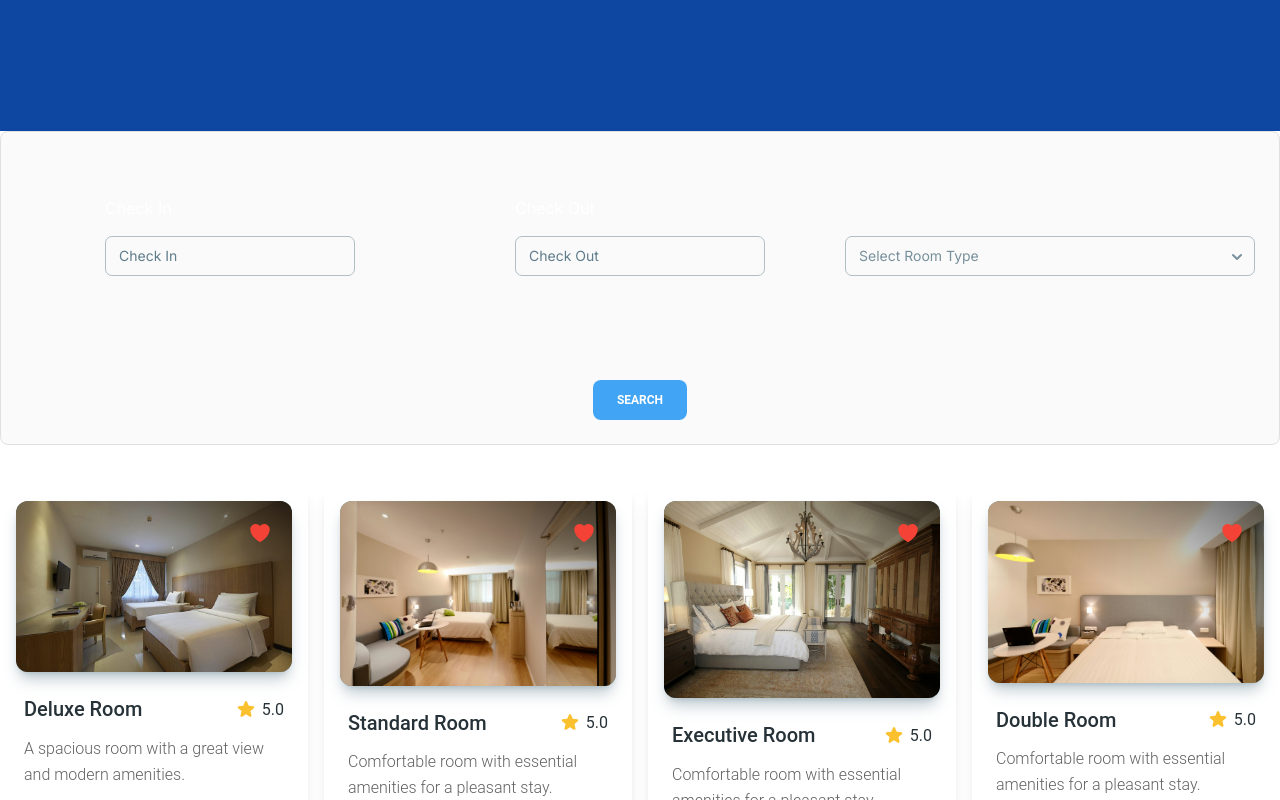
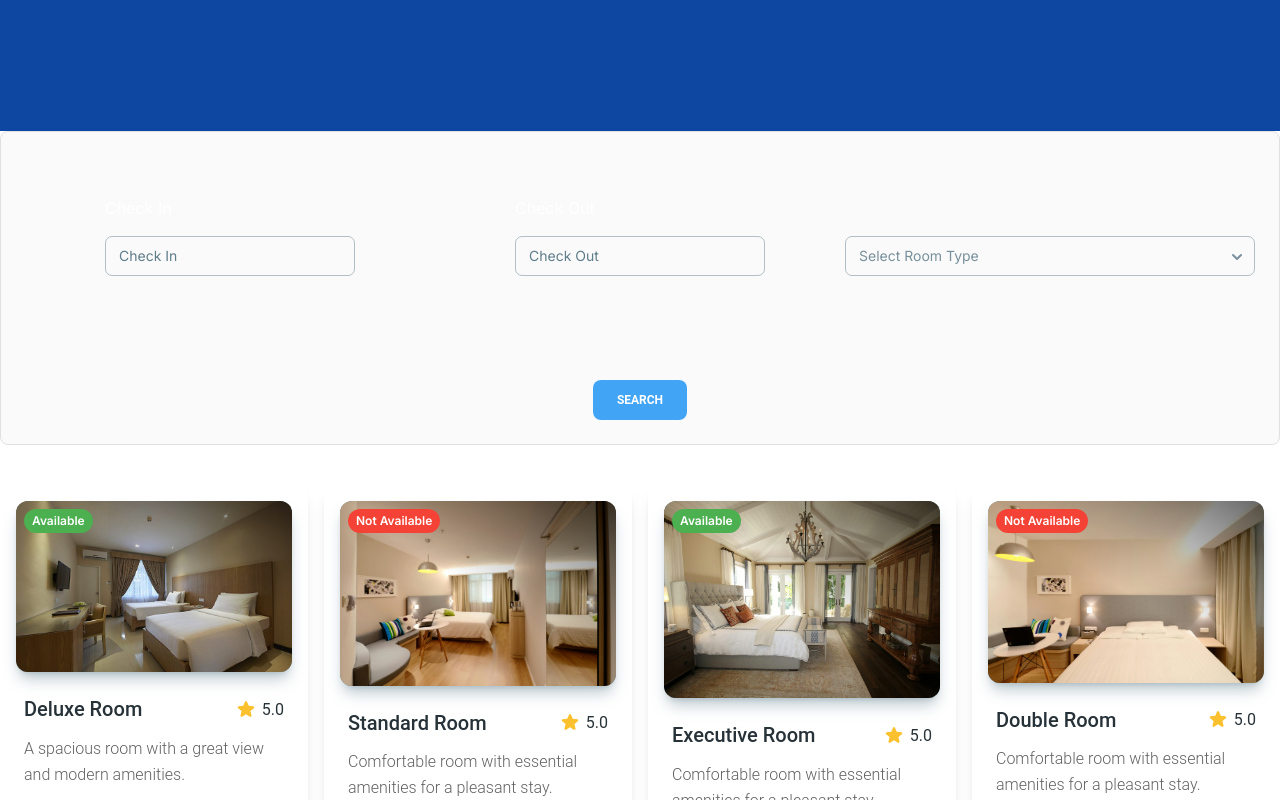
Before and after one commit to Group-Project-BIT/hotel-booking-system-ui, a Next.js app: page / in a window 1280 px wide. Both pictures are taken after typing "Sample", "Sample" into the empty fields and a click on the button "SEARCH". Shown: the part 490-1290 px from the top of the page. Built offline with nearby package versions, Linux system fonts and the light colour scheme.

Commit message:
Search+ Card+ADMIN

```diff
--- a/src/components/Card.jsx
+++ b/src/components/Card.jsx
@@ -1,3 +1,4 @@
+import React from 'react';
 import {
   Card,
   CardHeader,
@@ -6,10 +7,9 @@ import {
   Typography,
   Button,
   Tooltip,
-  IconButton,
 } from "@material-tailwind/react";
 
-export function BookingCard({ title, description, imageSrc }) {
+export function BookingCard({ title, description, imageSrc, isAvailable }) {
   return (
     <Card className="w-full max-w-[26rem] shadow-lg">
       <CardHeader floated={false} color="blue-gray">
@@ -18,21 +18,11 @@ export function BookingCard({ title, description, imageSrc }) {
           alt={title}
         />
         <div className="to-bg-black-10 absolute inset-0 h-full w-full bg-gradient-to-tr from-transparent via-transparent to-black/60 " />
-        <IconButton
-          size="sm"
-          color="red"
-          variant="text"
-          className="!absolute top-4 right-4 rounded-full"
-        >
-          <svg
-            xmlns="http://www.w3.org/2000/svg"
-            viewBox="0 0 24 24"
-            fill="currentColor"
-            className="h-6 w-6"
-          >
-            <path d="M11.645 20.91l-.007-.003-.022-.012a15.247 15.247 0 01-.383-.218 25.18 25.18 0 01-4.244-3.17C4.688 15.36 2.25 12.174 2.25 8.25 2.25 5.322 4.714 3 7.688 3A5.5 5.5 0 0112 5.052 5.5 5.5 0 0116.313 3c2.973 0 5.437 2.322 5.437 5.25 0 3.925-2.438 7.111-4.739 9.256a25.175 25.175 0 01-4.244 3.17 15.247 15.247 0 01-.383.219l-.022.012-.007.004-.003.001a.752.752 0 01-.704 0l-.003-.001z" />
-          </svg>
-        </IconButton>
+        {isAvailable ? (
+          <span className="bg-green-500 text-white text-xs font-semibold rounded-full px-2 py-1 absolute top-2 left-2">Available</span>
+        ) : (
+          <span className="bg-red-500 text-white text-xs font-semibold rounded-full px-2 py-1 absolute top-2 left-2">Not Available</span>
+        )}
       </CardHeader>
       <CardBody>
         <div className="mb-3 flex items-center justify-between">
@@ -90,7 +80,8 @@ export function BookingCard({ title, description, imageSrc }) {
               >
                 <path
                   fillRule="evenodd"
-                  d="M1.371 8.143c5.858-5.857 15.356-5.857 21.213 0a.75.75 0 010 1.061l-.53.53a.75.75 0 01-1.06 0c-4.98-4.979-13.053-4.979-18.032 0a.75.75 0 01-1.06 0l-.53-.53a.75.75 0 010-1.06zm3.182 3.182c4.1-4.1 10.749-4.1 14.85 0a.75.75 0 010 1.061l-.53.53a.75.75 0 01-1.062 0 8.25 8.25 0 00-11.667 0 .75.75 0 01-1.06 0l-.53-.53a.75.75 0 010-1.06zm3.204 3.182a6 6 0 018.486 0 .75.75 0 010 1.061l-.53.53a.75.75 0 01-1.061 0 3.75 3.75 0 00-5.304 0 .75.75 0 01-1.06 0l-.53-.53a.75.75 0 010-1.06zm3.182 3.182a1.5 1.5 0 012.122 0 .75.75 0 010 1.061l-.53.53a.75.75 0 01-1.061 0l-.53-.53a.75.75 0 010-1.06z"
+                  d="M1.371 8.143c5.858-5.857 15.356-5.857 21.213 0a.75.75 0 010 1.061l-.53.53a.75.75 0 01-1.06 0c-4.98-4.979-13.053-4.979-18.032 0a.75.75 0 01-1.06 0l-.53-.53a.75.75 0 010-1.06zm3.182 3.182c4.1-4.1 10.749-4.1 14.85 0a.75.75 0 010 1.061l-.53.53a.75.75 0 01-1.062 0 8.25
+                  <8.25 0 00-11.667 0 .75.75 0 01-1.06 0l-.53-.53a.75.75 0 010-1.06zm3.204 3.182a6 6 0 018.486 0 .75.75 0 010 1.061l-.53.53a.75.75 0 01-1.061 0 3.75 3.75 0 00-5.304 0 .75.75 0 01-1.06 0l-.53-.53a.75.75 0 010-1.06zm3.182 3.182a1.5 1.5 0 012.122 0 .75.75 0 010 1.061l-.53.53a.75.75 0 01-1.061 0l-.53-.53a.75.75 0 010-1.06z"
                   clipRule="evenodd"
                 />
               </svg>
--- a/src/components/HomePage.jsx
+++ b/src/components/HomePage.jsx
@@ -79,21 +79,25 @@ const HomePage = () => {
         title="Deluxe Room"
         description="A spacious room with a great view and modern amenities."
         imageSrc="Deluxe Room .jpg"
+        isAvailable={true}
       />
       <BookingCard
         title="Standard Room"
         description="Comfortable room with essential amenities for a pleasant stay."
         imageSrc="Double room.jpg"
+        isAvailable={false}
       />
        <BookingCard
         title="Executive Room"
         description="Comfortable room with essential amenities for a pleasant stay."
         imageSrc="Luxury room.jpg"
+        isAvailable={true}
       />
       <BookingCard
         title="Double Room"
         description="Comfortable room with essential amenities for a pleasant stay."
         imageSrc="Premium room.jpg"
+        isAvailable={false}
       />
         </div>
       )}
```
